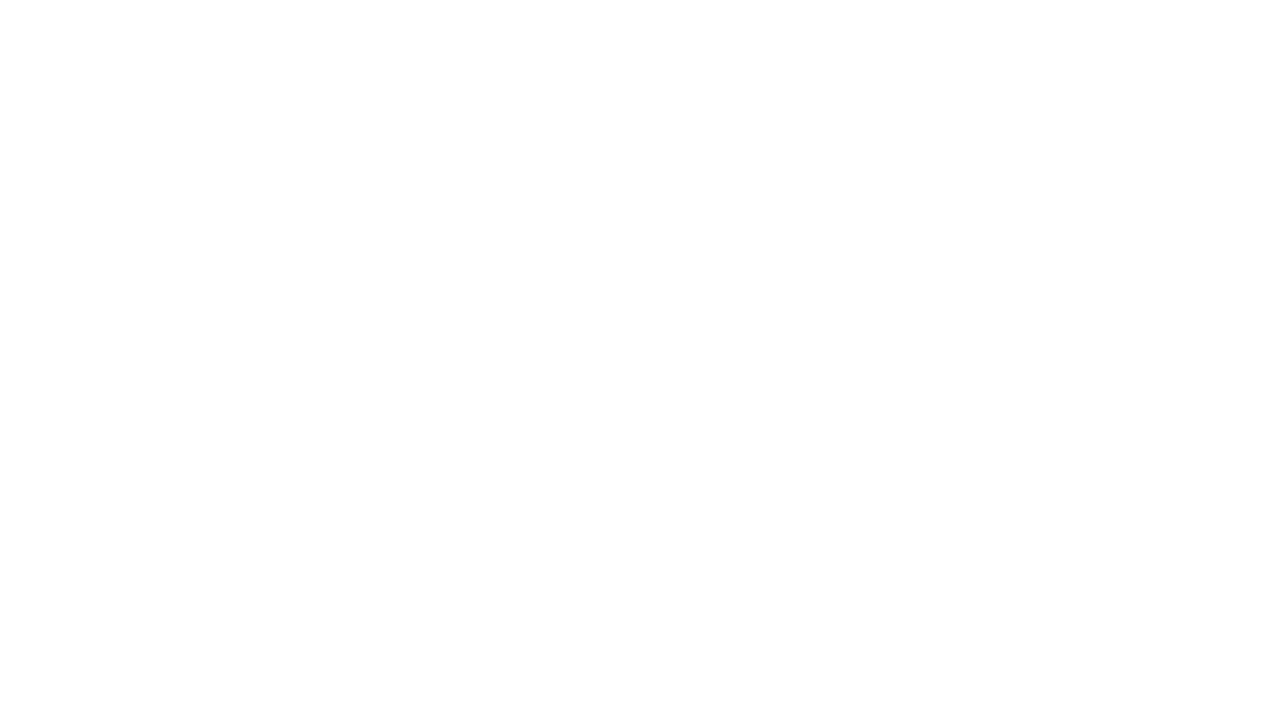
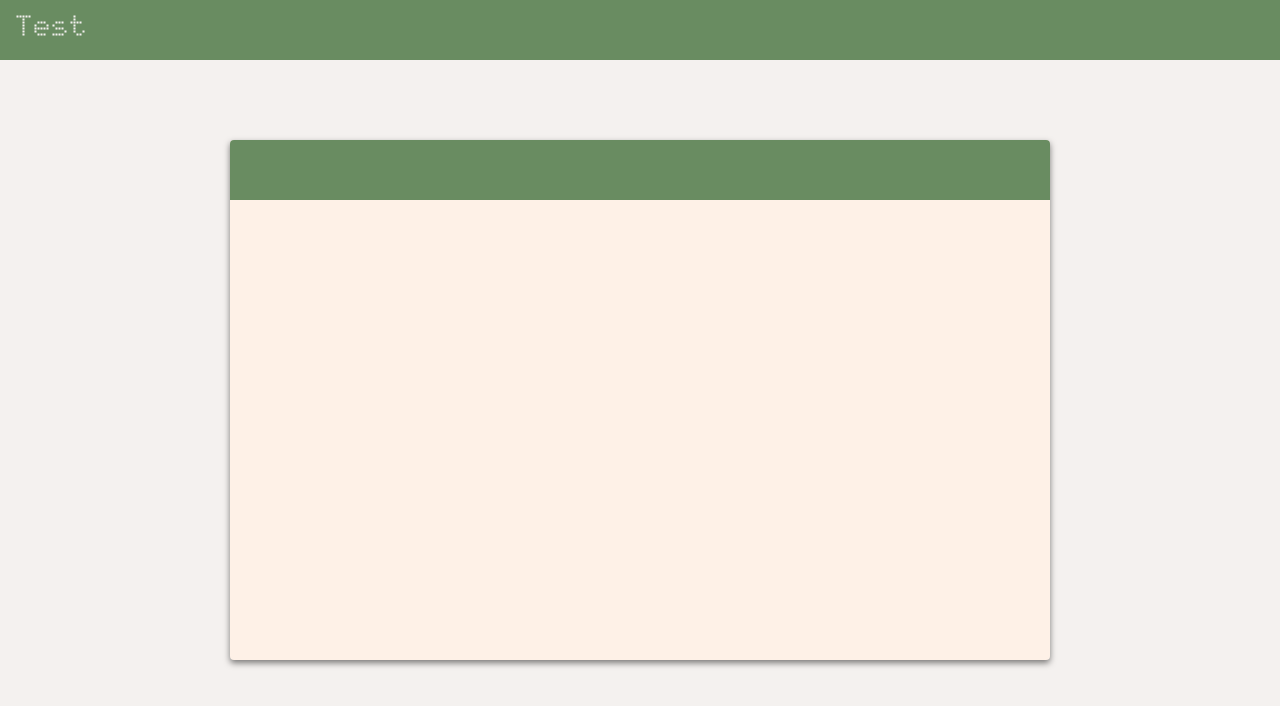
Before and after one commit to PhilosofoxDev/NathanLomnickyPortfolio, a React (Vite) app: page / in a window 1280 px wide. Shown: the top 706 px of the page. Built offline with nearby package versions, Linux system fonts and the light colour scheme.

Commit message:
End of Day 7/19
Created basic layout of page, added imported fonts, learned new stuff :)

```diff
--- a/index.html
+++ b/index.html
@@ -1,13 +1,13 @@
 <!DOCTYPE html>
 <html lang="en">
   <head>
-    <title>Nathan's Sanctuary</title>
+    <title>Nathan's Place</title>
     <meta charset="UTF-8" />
     <link rel="icon" type="image/svg+xml" href="/vite.svg" />
     <link href="/src/index.css" rel="stylesheet" />
     <meta name="viewport" content="width=device-width, initial-scale=1.0" />
   </head>
-  <body>
+  <body class= "antialiased bg-siteBg overscroll-none"> <!--Set background color of site-->
     <div id="root"></div>
     <script type="module" src="/src/main.jsx"></script>
   </body>
--- a/src/App.jsx
+++ b/src/App.jsx
@@ -1,8 +1,12 @@
+import "tailwindcss"
+import NavBar from "./Components/NavBar"
+import Window from "./Components/mainwindow"
+
 function App() {
-
   return (
     <>
-
+      <NavBar />
+      <Window />
     </>
   )
 }
--- a/src/Components/NavBar.jsx
+++ b/src/Components/NavBar.jsx
@@ -1,7 +1,13 @@
+import "tailwindcss"
+
 function NavBar() {
     return (
         <>
-
+            <nav className="nav" class="fixed flex bg-siteGreen w-full h-15 content-center">
+                <h1 class="text-3xl font-doto text-siteBg ml-4 m-2">
+                Test
+                </h1>
+            </nav>
         </>
     )
 }
--- /dev/null
+++ b/src/Components/mainwindow.jsx
@@ -0,0 +1,15 @@
+import "tailwindcss"
+
+function Window() {
+    return (
+        <div class="fixed flex mx-auto w-screen h-screen items-center justify-center">
+            <div class="bg-windowBox w-205 h-130 drop-shadow-md/50 rounded-sm self-center">
+                <div class="flex w-full bg-siteGreen h-15 rounded-t-sm">
+
+                </div>
+            </div>
+        </div>
+    )
+}
+
+export default Window
--- /dev/null
+++ b/src/Css Files/NavBar.css
@@ -0,0 +1,3 @@
+.h1 {
+    font-family: cursive;
+}
--- a/src/index.css
+++ b/src/index.css
@@ -1,6 +1,14 @@
+@font-face {
+  font-family: Doto;
+  src: url("../src/assets/fonts/Doto-SemiBold.ttf");
+}
 @import "tailwindcss";
+
 
 @theme {
   --color-windowBox: #fef1e7;
   --color-siteBg: #f4f1eF;
+  --color-siteGreen: #698c61;
+  --color-alternateBgBlue: #dbeeff;
+  --font-doto: Doto, "sans-serif";
 }
--- a/src/main.jsx
+++ b/src/main.jsx
@@ -2,6 +2,7 @@ import { StrictMode } from 'react'
 import { createRoot } from 'react-dom/client'
 import './index.css'
 import App from './App.jsx'
+import "./Css Files/NavBar.css"
 
 createRoot(document.getElementById('root')).render(
   <StrictMode>
```
Also changed, not shown: src/assets/fonts/Doto-SemiBold.ttf (added).
